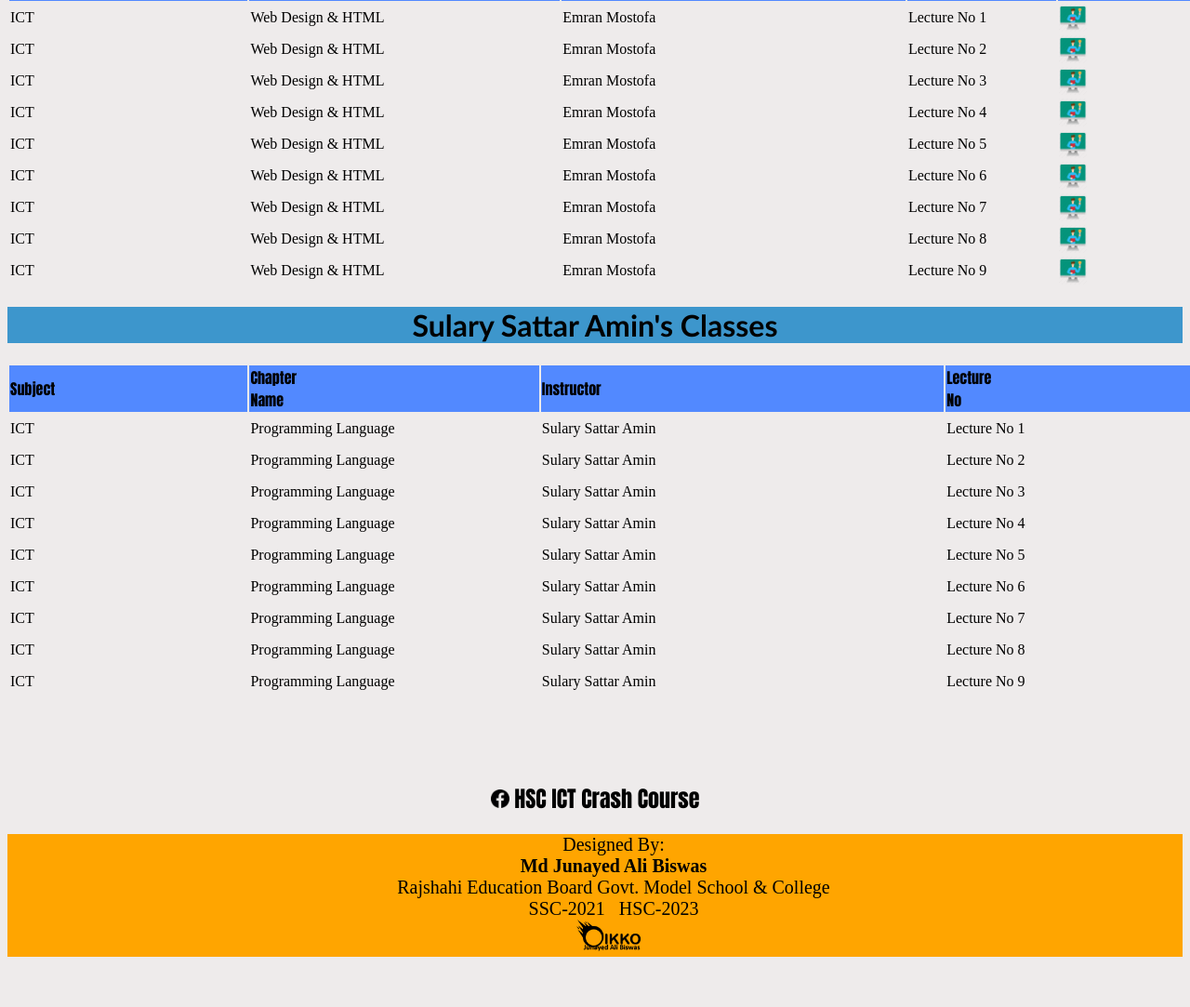
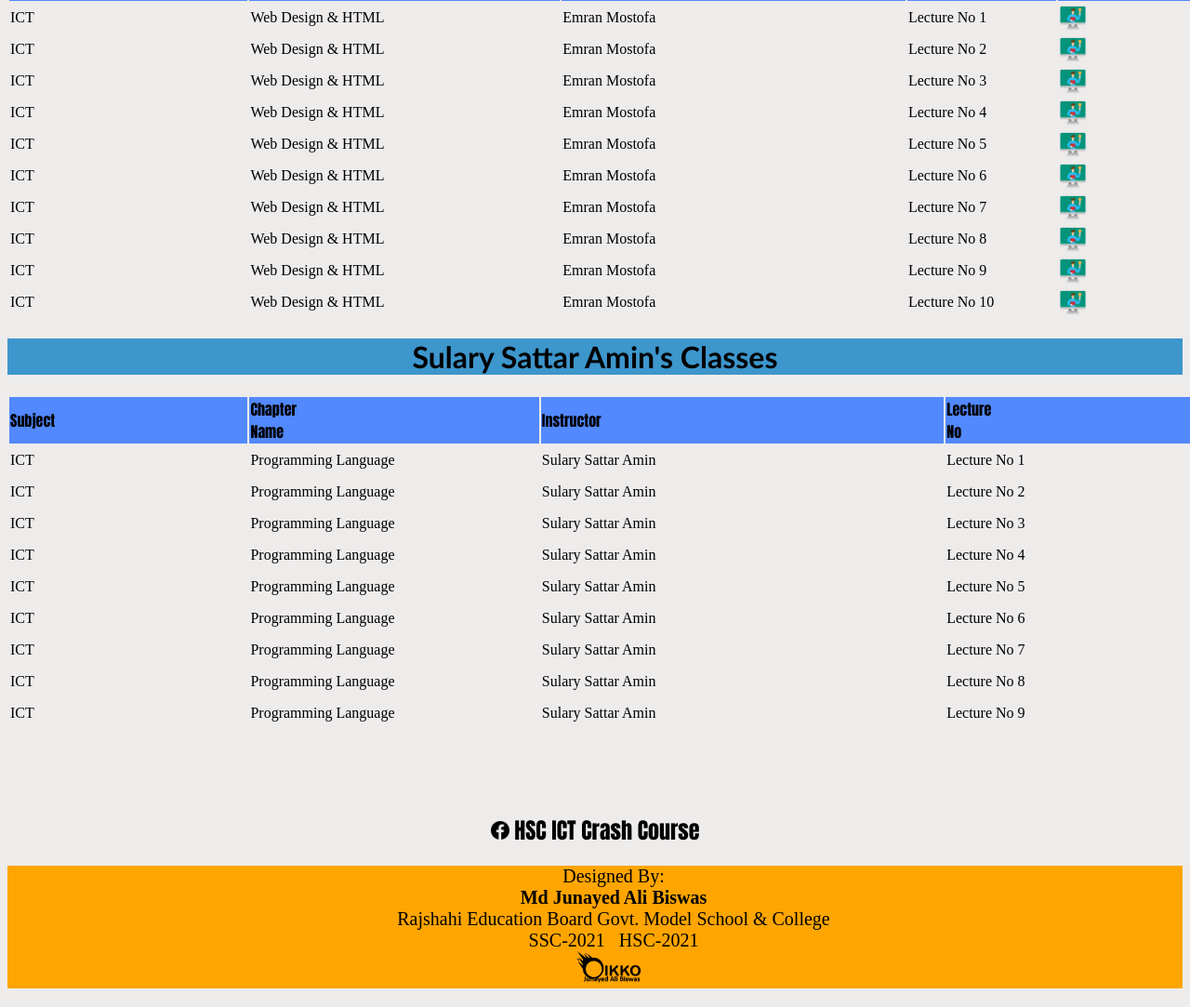
Before and after one commit to Junayedoikko/hscictcrashcourse.com, a plain HTML site: page index.html in a window 1280 px wide. Shown: the part 375-1458 px from the top of the page at 93% size. Before the commit the page ends 1424 px from the top, so only its background shows below. Drawn offline with Linux system fonts and the light colour scheme.

Commit message:
Update index.html

```diff
--- a/index.html
+++ b/index.html
@@ -33,7 +33,13 @@ body{
 
 
   </style>
-<head> <title>HSC ICT Crash Course</title> </head>
+<head> <title> HSC ICT Crash Course </title>
+  <link rel="icon" href="logo7.png" type="png">
+
+
+
+
+ </head>
 <body>
 
 <div style="display: flex; justify-content: center; align-items:center ;">
@@ -94,6 +100,10 @@ body{
 
                <tr>
               <td>ICT </td> <td>Web Design & HTML </td><td>Emran Mostofa</td><td>Lecture No 9</td> <td><a href="https://www.facebook.com/tanjimul.nayem/videos/438818424570488"><img src="classroom3.png" height="30px" width="30px"></a></td> <td><a href="https://drive.google.com/drive/folders/11dT1N9yV1foBD0IQPZdd_-u3LoQy43Jb?fbclid=IwAR3IQM_TGJmhF-SJmUuSX3uWuHw3S7MPDI9yoycn-gOTb2_Yr21FVJJ4Nao"> <img src="notes2.png" height="20px" width="20px"></a> </td> </tr>
+
+
+               <tr>
+              <td>ICT </td> <td>Web Design & HTML </td><td>Emran Mostofa</td><td>Lecture No 10</td> <td><a href="https://www.facebook.com/tanjimul.nayem/videos/237144545235935"><img src="classroom3.png" height="30px" width="30px"></a></td> <td><a href="https://drive.google.com/drive/folders/11dT1N9yV1foBD0IQPZdd_-u3LoQy43Jb?fbclid=IwAR3IQM_TGJmhF-SJmUuSX3uWuHw3S7MPDI9yoycn-gOTb2_Yr21FVJJ4Nao"> <img src="notes2.png" height="20px" width="20px"></a> </td> </tr>
             </table>
   </p>
    </ul> </h3>
@@ -172,7 +182,7 @@ body{
   <li>Designed By:</li>
   <li style="background-color:none"><b><a href="https://www.facebook.com/Junayedalibiswas/">Md Junayed Ali Biswas</a></b></li>
   <li>Rajshahi Education Board Govt. Model School & College</li>
-  <li>SSC-2021&#160;&#160; HSC-2023</li>
+  <li>SSC-2021&#160;&#160; HSC-2021</li>
 
  <img src="oikko3.png" height="40px" width="80px">
   </ul>
```
Lines whose indentation alone changed are shown as unchanged.
